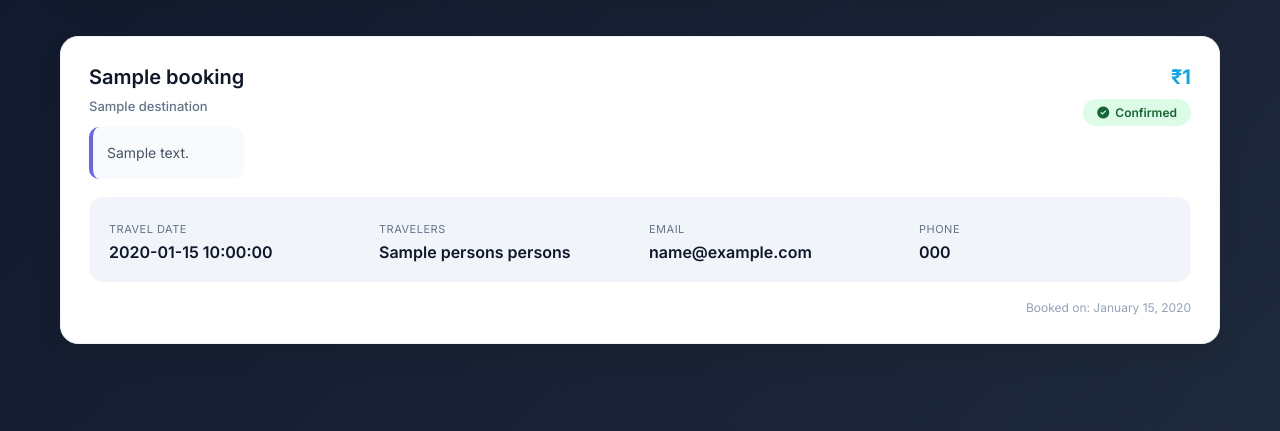
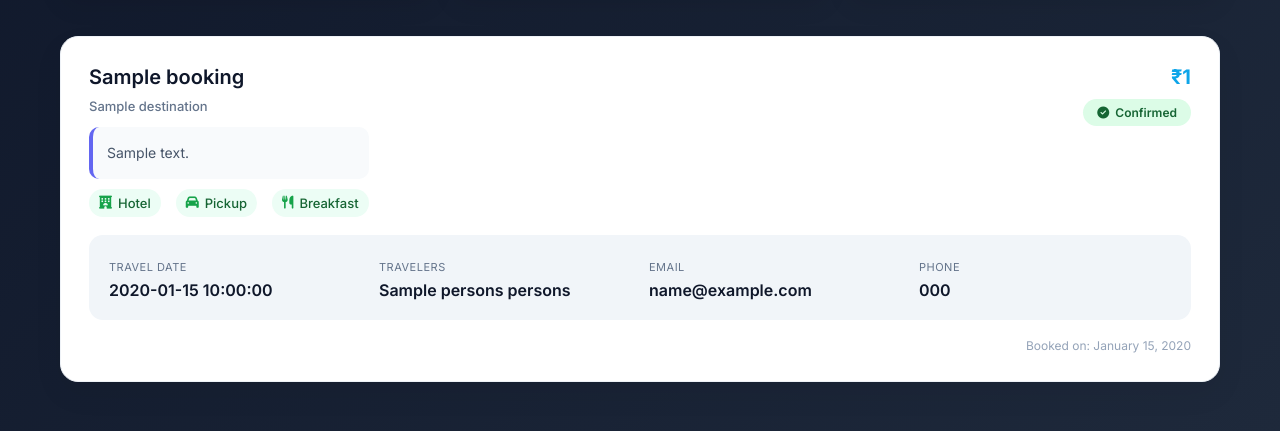
Before and after one commit to Tejasrathod274/Final-Project, a Flask app: template templates/guide-dashboard.html in a window 1280 px wide. Shown: the part 369-800 px from the top of the page. Run offline with Flask 3, Linux system fonts and the light colour scheme; the template is opened without the code that fills it: most values are stand-ins (such as "Sample title", 1, 10 or a date in 2020); some libraries are stand-ins or nearby versions.

Commit message:
changes in jaipur mumbai kashmir himachal  and goa files

```diff
--- a/templates/guide-dashboard.html
+++ b/templates/guide-dashboard.html
@@ -283,6 +283,29 @@
             font-weight: 500;
         }
 
+        .tour-includes {
+            margin-top: 10px;
+            display: flex;
+            gap: 15px;
+            flex-wrap: wrap;
+            font-size: 13px;
+            font-weight: 500;
+            color: #166534;
+        }
+
+        .tour-includes span {
+            background: #ecfdf5;
+            padding: 6px 10px;
+            border-radius: 20px;
+            display: flex;
+            align-items: center;
+            gap: 6px;
+        }
+
+        .tour-includes i {
+            color: #16a34a;
+        }
+
         /* Price Section */
         .price-section {
             text-align: right;
@@ -458,11 +481,17 @@
                         {{ b.tour_description }}
                     </p>
                     {% endif %}
+
+                    <div class="tour-includes">
+                        <span><i class="fas fa-hotel"></i> Hotel</span>
+                        <span><i class="fas fa-car"></i> Pickup</span>
+                        <span><i class="fas fa-utensils"></i> Breakfast</span>
+                    </div>
                 </div>
 
 
                 <div class="price-section">
-                   <div class="price">₹{{ "{:,}".format(b.total_amount|int) }}</div>
+                    <div class="price">₹{{ "{:,}".format(b.total_amount|int) }}</div>
 
                     {% if b.status == 'Confirmed' %}
                     <span class="status-badge confirmed">
```
